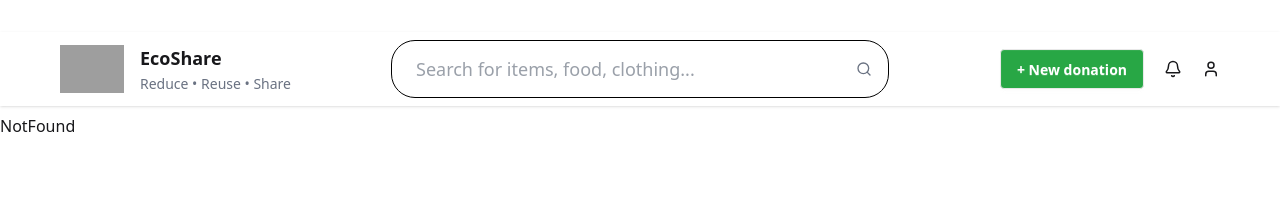
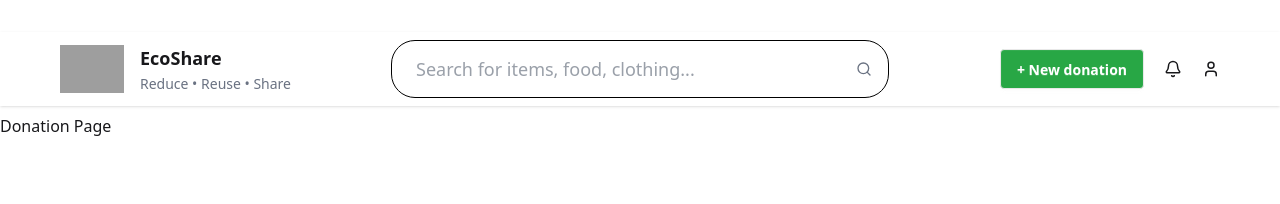
Before and after one commit to rfiguerac/ecoshare, a React (Vite) app: page /donationDetails in a window 1280 px wide. Shown: the top 204 px of the page. Built offline with nearby package versions, Linux system fonts and the light colour scheme; grey boxes are pictures that could not be loaded.

Commit message:
añadida pagina de detalles de donacion y actualizado el router para incluir la pagina

```diff
--- /dev/null
+++ b/src/pages/DonationDetailsPage.tsx
@@ -0,0 +1,6 @@
+export const DonationDetailsPage = () => {
+
+  return <div>
+    Donation Page
+  </div>;
+};
--- a/src/router/index.tsx
+++ b/src/router/index.tsx
@@ -2,6 +2,7 @@ import { BrowserRouter, Route, Routes } from "react-router-dom";
 import { MainLayout } from "../layouts/MainLayout";
 import { MainPage } from "../pages/MainPage";
 import { NotFound } from "../pages/NotFound";
+import { DonationDetailsPage } from "../pages/DonationDetailsPage";
 
 export default function AppRouter() {
   return (
@@ -9,6 +10,7 @@ export default function AppRouter() {
       <Routes>
         <Route path="/" element={<MainLayout />}>
           <Route index element={<MainPage />} />
+          <Route path="/donationDetails" element={<DonationDetailsPage/>}/>
           <Route path="*" element={<NotFound />} />
         </Route>
       </Routes>
```
